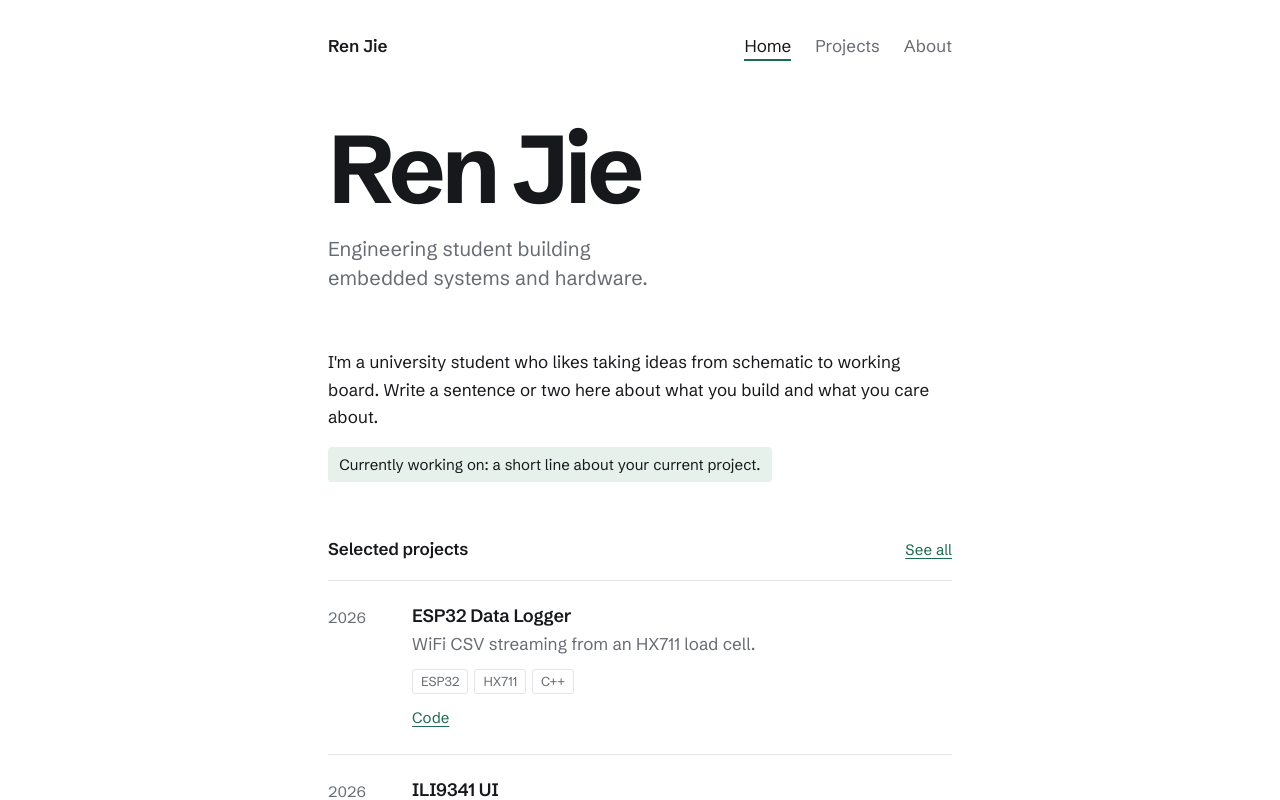
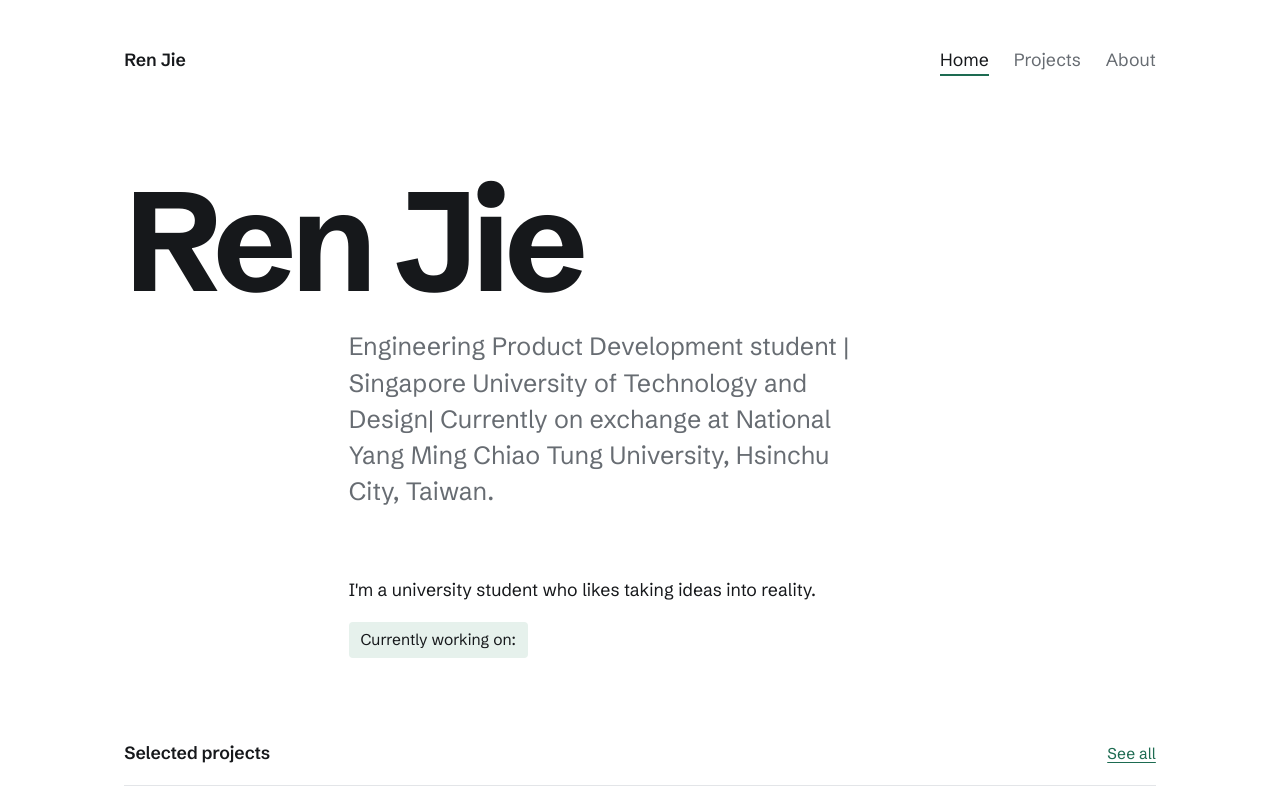
Before and after one commit to trenjie03/trenjie03.github.io, a React (Vite) app: page / in a window 1280 px wide. Shown: the top 800 px of the page. Built offline with nearby package versions, Linux system fonts and the light colour scheme.

Commit message:
changed to scale for laptop and added some content to test

```diff
--- a/src/content.js
+++ b/src/content.js
@@ -6,11 +6,11 @@
 export const site = {
   name: "Ren Jie",
   // Shown under your name on the home page and in the browser tab.
-  role: "Engineering student building embedded systems and hardware.",
+  role: "Engineering Product Development student | Singapore University of Technology and Design| Currently on exchange at National Yang Ming Chiao Tung University, Hsinchu City, Taiwan.",
   email: "you@example.com",
   links: [
     { label: "GitHub", href: "https://github.com/trenjie03" },
-    { label: "LinkedIn", href: "https://www.linkedin.com/in/your-handle" },
+    { label: "LinkedIn", href: "https://www.linkedin.com/in/trenjie03" },
     // Put resume.pdf in /public and this link will work.
     { label: "Resume", href: "/resume.pdf" },
   ],
@@ -19,10 +19,10 @@ export const site = {
 export const home = {
   // One or two short paragraphs. Plain text.
   intro: [
-    "I'm a university student who likes taking ideas from schematic to working board. Write a sentence or two here about what you build and what you care about.",
+    "I'm a university student who likes taking ideas into reality.",
   ],
   // What you're working on right now. Set to "" to hide.
-  now: "Currently working on: a short line about your current project.",
+  now: "Currently working on: ",
 };
 
 // Projects appear newest first in the order listed here.
@@ -31,14 +31,16 @@ export const home = {
 // links           → optional; any number of { label, href }.
 export const projects = [
   {
-    title: "ESP32 Data Logger",
+    title: "EMBO",
     year: "2026",
-    summary: "WiFi CSV streaming from an HX711 load cell.",
+    summary: "Embolic agent mixing device.",
     details:
-      "Optional longer description. What problem it solves, how it works, what you learned. Leave as \"\" to hide.",
-    tags: ["ESP32", "HX711", "C++"],
+      "EMBO is a device that aims to measure particle sizes and viscosity of embolic agents during preparation, which helps to improve the consistency and accuracy during the mixing process."+
+      "Main parts that I worked on include developing the control systems architecture, the screen UI and the firmware for the whole system.",
+
+    tags: ["ESP32", "C", "C++"],
     image: "",
-    links: [{ label: "Code", href: "https://github.com/trenjie03" }],
+    links: [{ label: "Project repository", href: "https://github.com/markantosa/embo" }],
     featured: true,
   },
   {
@@ -49,7 +51,7 @@ export const projects = [
     tags: ["PlatformIO", "Embedded UI"],
     image: "",
     links: [],
-    featured: true,
+    featured: false,
   },
   {
     title: "2.4 GHz Antenna",
@@ -59,7 +61,7 @@ export const projects = [
     tags: ["RF", "Antenna design"],
     image: "",
     links: [],
-    featured: true,
+    featured: false,
   },
   {
     title: "Project title",
@@ -83,24 +85,36 @@ export const about = {
   // Listed newest first.
   experience: [
     {
-      period: "2026 – now",
-      title: "Role or position",
-      org: "Organisation",
-      note: "One line on what you did.",
+      period: "Aug 2025 – Oct 2025",
+      title: "Lab Helper, Part Time",
+      org: "Fabrication Lab, SUTD",
+      note: "Guided Freshmen to use equipment in the Fabrication Lab such as bandsaws, drill press, 3D printers, Laser Cutters.",
     },
   ],
   education: [
     {
-      period: "20XX – 20XX",
-      title: "Degree, major",
-      org: "University",
+      period: "2024 – 2028",
+      title: "Engineering Product Development (EPD), Electrical Engineering",
+      org: "Singapore University of Technology and Design",
+      note: "",
+    },
+    {
+      period: "Sep 2026 – Dec 2026",
+      title: "Exchange Student",
+      org: "National Yang Ming Chiao Tung University, Hsinchu City, Taiwan",
+      note: "Exchange Student",
+    },
+    {
+      period: "Dec 2025 – Jan 2026",
+      title: "Winter At Yonsei Programme",
+      org: "Yonsei University, Seoul, South Korea",
       note: "",
     },
   ],
   // Grouped skills. Add or remove groups freely.
   skills: [
     { group: "Embedded", items: ["C / C++", "STM32", "ESP32", "PlatformIO"] },
-    { group: "Hardware", items: ["KiCad", "PCB layout", "Analog design"] },
+    { group: "Hardware", items: ["KiCad", "PCB layout"] },
     { group: "Tools", items: ["Git", "Python", "Fusion 360"] },
   ],
 };
--- a/src/index.css
+++ b/src/index.css
@@ -11,7 +11,10 @@
   --accent-soft: #e6f1ec;
 
   --font: "Schibsted Grotesk", ui-sans-serif, system-ui, -apple-system, "Segoe UI", sans-serif;
-  --measure: 42rem; /* content column width */
+  --measure: 42rem; /* page width on small screens */
+  --rail: 8.5rem; /* left column for years, dates, skill groups */
+  --gutter: 1.25rem; /* space between the rail and the content */
+  --edge: 1.5rem; /* side padding of the page */
 
   color-scheme: light;
 }
@@ -30,6 +33,8 @@
 
 /* ── Base ───────────────────────────────────────────────────── */
 html {
+  /* Text grows gently with the screen: 16px on phones, up to 19px on big monitors. */
+  font-size: clamp(100%, 0.8rem + 0.3vw, 118.75%);
   background: var(--paper);
   -webkit-text-size-adjust: 100%;
 }
@@ -79,7 +84,7 @@ h2 {
 .shell {
   max-width: var(--measure);
   margin: 0 auto;
-  padding: 0 1.5rem;
+  padding: 0 var(--edge);
   padding-top: env(safe-area-inset-top, 0px);
   padding-bottom: env(safe-area-inset-bottom, 0px);
   min-height: 100vh;
@@ -165,7 +170,7 @@ h2 {
 
 /* ── Home ───────────────────────────────────────────────────── */
 .hero h1 {
-  font-size: clamp(3.25rem, 13vw, 6rem);
+  font-size: clamp(3.25rem, 11vw, 8.5rem);
   line-height: 0.95;
   letter-spacing: -0.045em;
   font-weight: 700;
@@ -218,7 +223,7 @@ h2 {
 .project {
   display: grid;
   grid-template-columns: 4rem 1fr;
-  gap: 1.25rem;
+  gap: var(--gutter);
   padding: 1.5rem 0;
   border-bottom: 1px solid var(--rule);
 }
@@ -307,8 +312,8 @@ h2 {
 }
 .timeline li {
   display: grid;
-  grid-template-columns: 8.5rem 1fr;
-  gap: 1.25rem;
+  grid-template-columns: var(--rail) 1fr;
+  gap: var(--gutter);
 }
 .timeline li + li {
   margin-top: 1.25rem;
@@ -340,8 +345,8 @@ h2 {
 }
 .skills div {
   display: grid;
-  grid-template-columns: 8.5rem 1fr;
-  gap: 1.25rem;
+  grid-template-columns: var(--rail) 1fr;
+  gap: var(--gutter);
   padding: 0.6rem 0;
   border-top: 1px solid var(--rule);
 }
@@ -360,3 +365,58 @@ h2 {
     gap: 0;
   }
 }
+
+/* ── Laptops and larger ─────────────────────────────────────────
+   The page widens and gains a left rail: years, dates and skill
+   groups sit in it, and all body text lines up on the column to
+   its right. Paragraphs keep a readable line length. */
+@media (min-width: 64rem) {
+  :root {
+    --measure: 68rem;
+    --rail: 11rem;
+    --gutter: 2.5rem;
+    --edge: 3rem;
+  }
+
+  .masthead {
+    padding-top: 2.75rem;
+  }
+  .page {
+    padding: 5rem 0 6rem;
+  }
+  .page > section + section {
+    margin-top: 5rem;
+  }
+
+  .hero .lede {
+    font-size: 1.5rem;
+    max-width: 34ch;
+  }
+
+  /* Text blocks without a rail item start on the content column. */
+  .page > .prose,
+  .about-intro,
+  .page > section:not(.prose) > p {
+    margin-left: calc(var(--rail) + var(--gutter));
+  }
+  .page > .prose {
+    margin-top: 4rem;
+  }
+
+  .page-title {
+    font-size: 3rem;
+    margin-bottom: 3.5rem;
+  }
+
+  .project {
+    grid-template-columns: var(--rail) 1fr;
+    gap: var(--gutter);
+    padding: 2rem 0;
+  }
+  .project h3 {
+    font-size: 1.25rem;
+  }
+  .project-image {
+    max-width: 44rem;
+  }
+}
```
Also changed, not shown: 1 other file (tests, documents, lock files or other folders).
